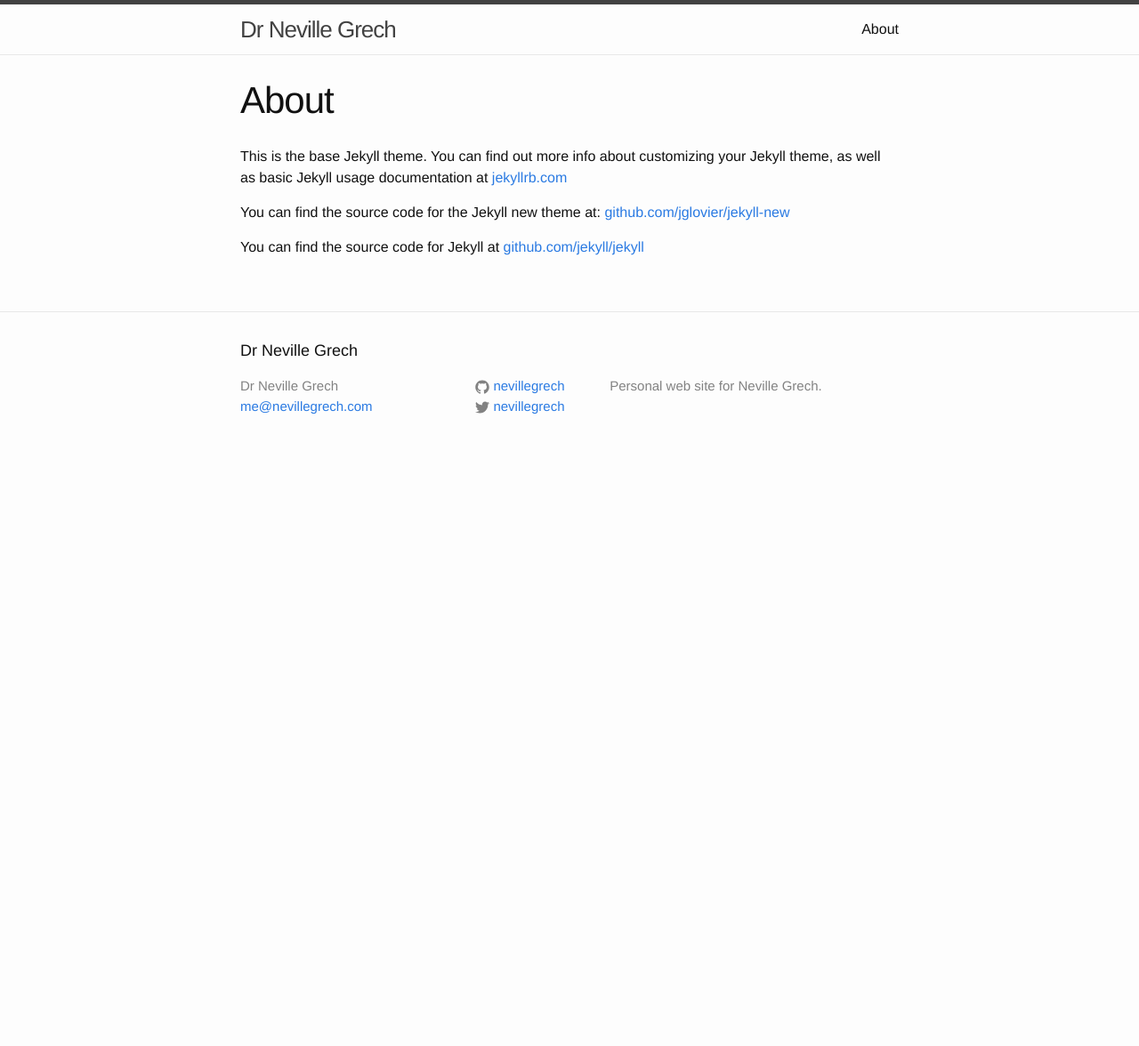
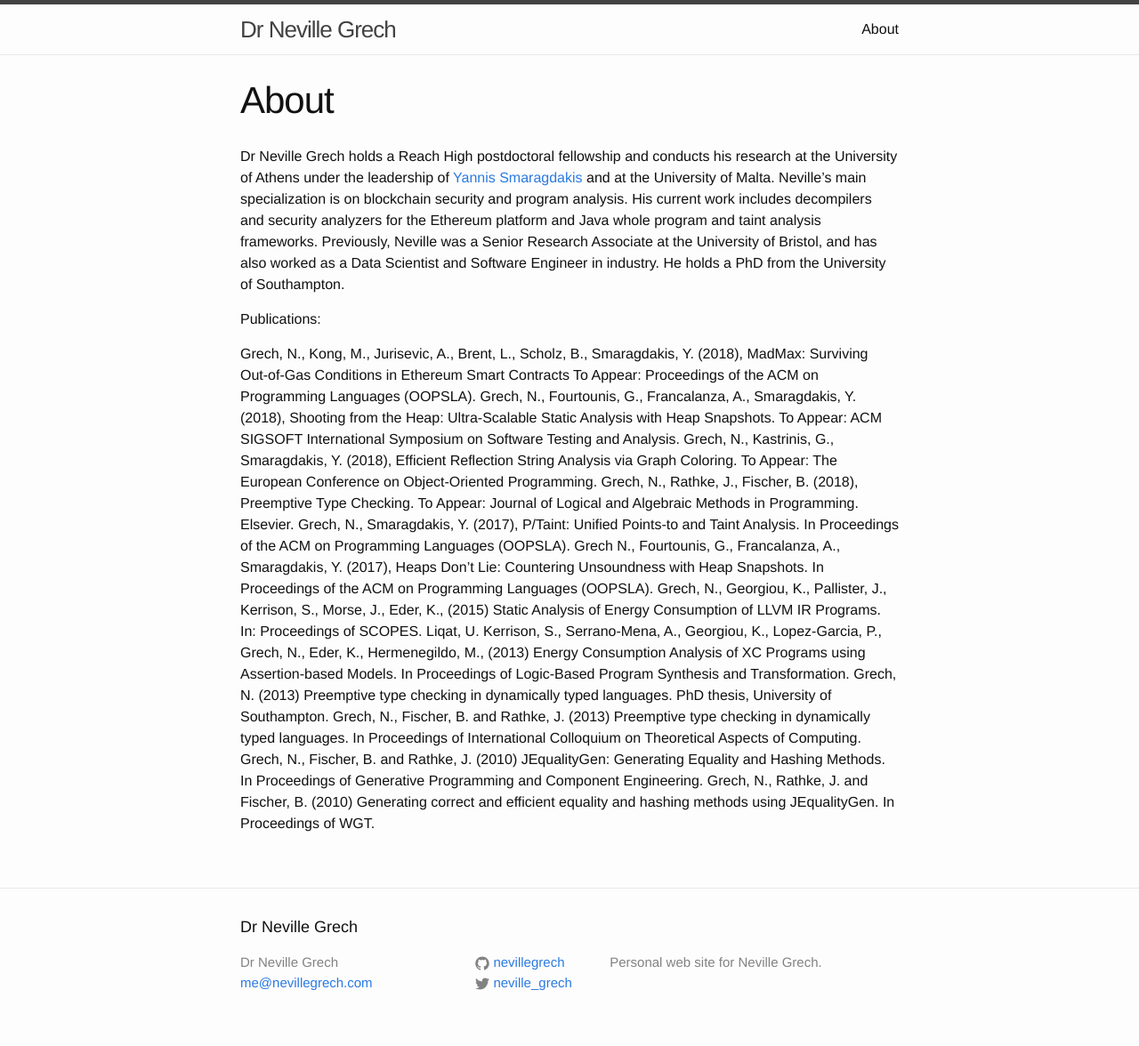
Before and after one commit to nevillegrech/nevillegrech.github.io, a Jekyll site: the page built from about.md, in a window 1280 px wide. Shown: the whole page at 89% size. Built offline with Jekyll 4.4.1, drawn with Linux system fonts in a browser that asks for light colours; before the commit the page ends 900 px from its top, so only the background shows below that.

Commit message:
add more info

```diff
--- a/_config.yml
+++ b/_config.yml
@@ -5,8 +5,10 @@ description: > # this means to ignore newlines until "baseurl:"
   Personal web site for Neville Grech.
 baseurl: "/" # the subpath of your site, e.g. /blog/
 url: "http://www.nevillegrech.com" # the base hostname & protocol for your site
-twitter_username: nevillegrech
+linkedin_username: nevillegrech
+skype_username: nevillegrech
 github_username:  nevillegrech
+twitter_username: neville_grech
 
 # Build settings
 markdown: kramdown
--- a/about.md
+++ b/about.md
@@ -4,8 +4,41 @@ title: About
 permalink: /about/
 ---
 
-This is the base Jekyll theme. You can find out more info about customizing your Jekyll theme, as well as basic Jekyll usage documentation at [jekyllrb.com](http://jekyllrb.com/)
+Dr Neville Grech holds a Reach High postdoctoral fellowship and conducts his research at the University of Athens under the leadership of [Yannis Smaragdakis](https://yannis.github.io) and at the University of Malta. Neville's main specialization is on blockchain security and program analysis. His current work includes decompilers and security analyzers for the Ethereum platform and Java whole program and taint analysis frameworks. Previously, Neville was a Senior Research Associate at the University of Bristol, and has also worked as a Data Scientist and Software Engineer in industry. He holds a PhD from the University of Southampton.
 
-You can find the source code for the Jekyll new theme at: [github.com/jglovier/jekyll-new](https://github.com/jglovier/jekyll-new)
 
-You can find the source code for Jekyll at [github.com/jekyll/jekyll](https://github.com/jekyll/jekyll)
+Publications:
+
+Grech, N., Kong, M., Jurisevic, A., Brent, L., Scholz, B., Smaragdakis, Y. (2018),
+  MadMax: Surviving Out-of-Gas Conditions in Ethereum Smart Contracts
+  To Appear: Proceedings of the ACM on Programming Languages (OOPSLA).
+Grech, N., Fourtounis, G., Francalanza, A., Smaragdakis, Y. (2018),
+  Shooting from the Heap: Ultra-Scalable Static Analysis with Heap Snapshots. To
+  Appear: ACM SIGSOFT International Symposium on Software Testing and Analysis.
+Grech, N., Kastrinis, G., Smaragdakis, Y. (2018), Efficient Reflection
+  String Analysis via Graph Coloring. To Appear: The European Conference on
+  Object-Oriented Programming.
+Grech, N., Rathke, J., Fischer, B. (2018), Preemptive Type Checking. To Appear:
+  Journal of Logical and Algebraic Methods in Programming. Elsevier.
+Grech, N., Smaragdakis, Y. (2017), P/Taint: Unified Points-to and Taint
+  Analysis. In Proceedings of the ACM on Programming Languages (OOPSLA).
+Grech N., Fourtounis, G., Francalanza, A., Smaragdakis, Y. (2017), Heaps Don't
+  Lie: Countering Unsoundness with Heap Snapshots. In Proceedings of the ACM on
+  Programming Languages (OOPSLA).
+Grech, N., Georgiou, K., Pallister, J., Kerrison, S., Morse, J., Eder, K.,
+  (2015) Static Analysis of Energy Consumption of LLVM IR Programs. In:
+  Proceedings of SCOPES.
+Liqat, U. Kerrison, S., Serrano-Mena, A., Georgiou, K., Lopez-Garcia, P.,
+  Grech, N., Eder, K., Hermenegildo, M., (2013) Energy Consumption Analysis of
+  XC Programs using Assertion-based Models. In Proceedings of Logic-Based
+  Program Synthesis and Transformation.
+Grech, N. (2013) Preemptive type checking in dynamically typed
+  languages. PhD thesis, University of Southampton.
+Grech, N., Fischer, B. and Rathke, J. (2013) Preemptive type checking
+  in dynamically typed languages. In Proceedings of International Colloquium on
+  Theoretical Aspects of Computing.
+Grech, N., Fischer, B. and Rathke, J. (2010) JEqualityGen: Generating
+  Equality and Hashing Methods. In Proceedings of Generative Programming and Component
+  Engineering.
+Grech, N., Rathke, J. and Fischer, B. (2010) Generating correct and
+  efficient equality and hashing methods using JEqualityGen. In Proceedings of WGT.
```
